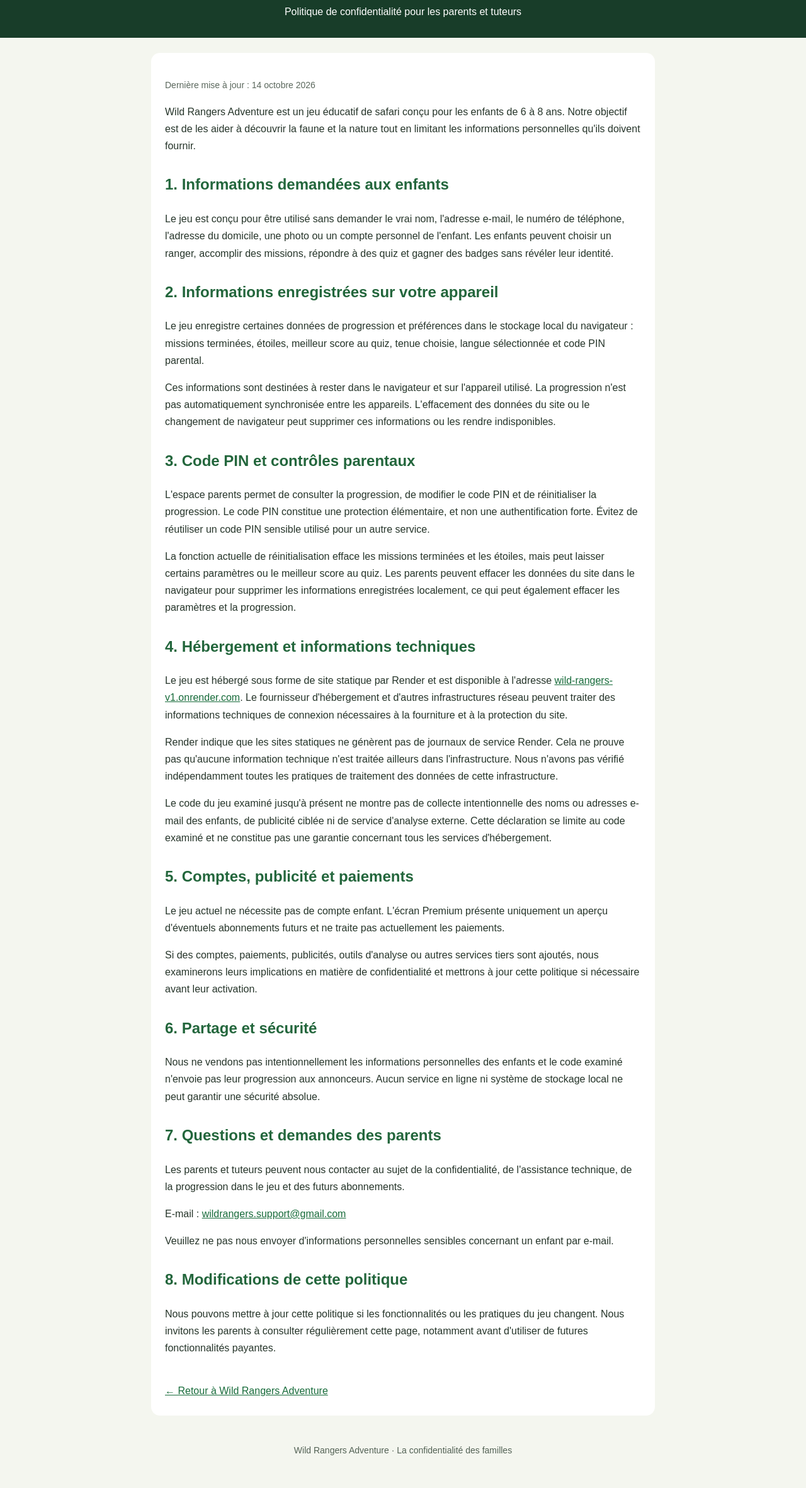
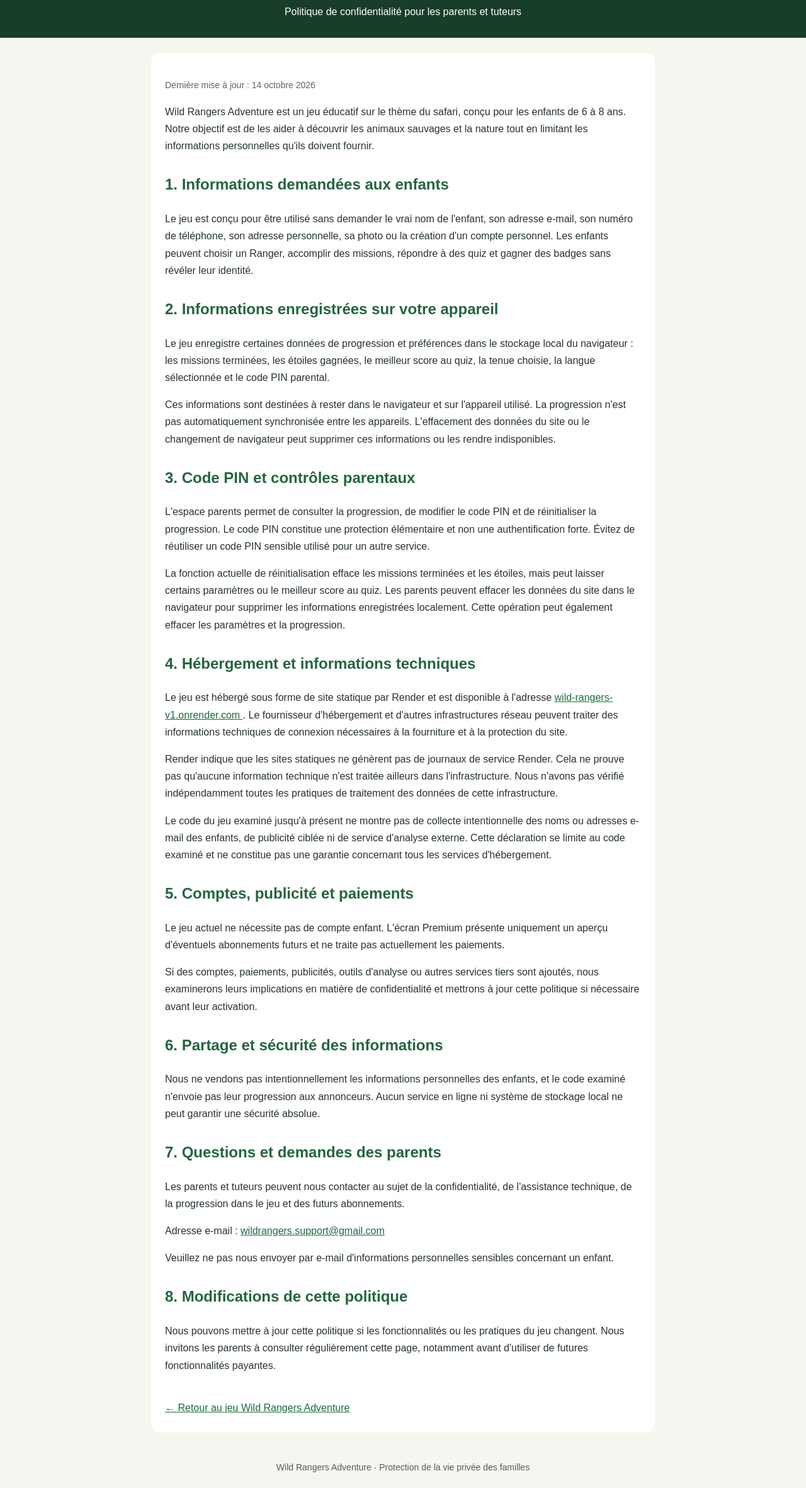
Before and after one commit to davidsapp/Wild-rangers-v1, a website: page public/privacy-fr.html in a window 1280 px wide. Shown: the part 77-2440 px from the top of the page at 63% size. Before the commit the page ends 2413 px from the top, so only its background shows below. Drawn offline with Linux system fonts and the light colour scheme.

Commit message:
Update privacy-fr.html

```diff
--- a/public/privacy-fr.html
+++ b/public/privacy-fr.html
@@ -5,22 +5,70 @@
   <meta charset="UTF-8">
   <meta name="viewport" content="width=device-width, initial-scale=1">
   <meta name="theme-color" content="#16211a">
-  <meta name="description" content="Politique de confidentialité de Wild Rangers Adventure pour les parents et tuteurs.">
+  <meta name="description" content="Politique de confidentialité de Wild Rangers Adventure destinée aux parents et tuteurs.">
   <title>Politique de confidentialité | Wild Rangers Adventure</title>
+
   <style>
     * { box-sizing: border-box; }
-    body { margin: 0; background: #f4f6ef; color: #26352a; font: 16px/1.7 Arial, sans-serif; }
-    header { background: #183d29; color: white; padding: 28px 18px; text-align: center; }
-    header h1 { margin: 0 0 8px; font-size: 27px; }
+
+    body {
+      margin: 0;
+      background: #f4f6ef;
+      color: #26352a;
+      font: 16px/1.7 Arial, sans-serif;
+    }
+
+    header {
+      background: #183d29;
+      color: white;
+      padding: 28px 18px;
+      text-align: center;
+    }
+
+    header h1 {
+      margin: 0 0 8px;
+      font-size: 27px;
+    }
+
     header p { margin: 0; }
-    main { max-width: 800px; margin: 24px auto; padding: 26px 22px; background: white; border-radius: 14px; }
-    h2 { color: #23663c; margin-top: 28px; }
-    a { color: #176b3a; overflow-wrap: anywhere; }
-    .date { color: #5b685d; font-size: 14px; }
-    .back { display: inline-block; margin-top: 24px; }
-    footer { text-align: center; padding: 20px; color: #526154; font-size: 14px; }
+
+    main {
+      max-width: 800px;
+      margin: 24px auto;
+      padding: 26px 22px;
+      background: white;
+      border-radius: 14px;
+    }
+
+    h2 {
+      color: #23663c;
+      margin-top: 28px;
+    }
+
+    a {
+      color: #176b3a;
+      overflow-wrap: anywhere;
+    }
+
+    .date {
+      color: #5b685d;
+      font-size: 14px;
+    }
+
+    .back {
+      display: inline-block;
+      margin-top: 24px;
+    }
+
+    footer {
+      text-align: center;
+      padding: 20px;
+      color: #526154;
+      font-size: 14px;
+    }
   </style>
 </head>
+
 <body>
   <header>
     <h1>Wild Rangers Adventure</h1>
@@ -30,42 +78,147 @@
   <main>
     <p class="date">Dernière mise à jour : 14 octobre 2026</p>
 
-    <p>Wild Rangers Adventure est un jeu éducatif de safari conçu pour les enfants de 6 à 8 ans. Notre objectif est de les aider à découvrir la faune et la nature tout en limitant les informations personnelles qu'ils doivent fournir.</p>
+    <p>
+      Wild Rangers Adventure est un jeu éducatif sur le thème du safari,
+      conçu pour les enfants de 6 à 8 ans. Notre objectif est de les aider
+      à découvrir les animaux sauvages et la nature tout en limitant les
+      informations personnelles qu'ils doivent fournir.
+    </p>
 
     <h2>1. Informations demandées aux enfants</h2>
-    <p>Le jeu est conçu pour être utilisé sans demander le vrai nom, l'adresse e-mail, le numéro de téléphone, l'adresse du domicile, une photo ou un compte personnel de l'enfant. Les enfants peuvent choisir un ranger, accomplir des missions, répondre à des quiz et gagner des badges sans révéler leur identité.</p>
+
+    <p>
+      Le jeu est conçu pour être utilisé sans demander le vrai nom de
+      l'enfant, son adresse e-mail, son numéro de téléphone, son adresse
+      personnelle, sa photo ou la création d'un compte personnel.
+      Les enfants peuvent choisir un Ranger, accomplir des missions,
+      répondre à des quiz et gagner des badges sans révéler leur identité.
+    </p>
 
     <h2>2. Informations enregistrées sur votre appareil</h2>
-    <p>Le jeu enregistre certaines données de progression et préférences dans le stockage local du navigateur : missions terminées, étoiles, meilleur score au quiz, tenue choisie, langue sélectionnée et code PIN parental.</p>
-    <p>Ces informations sont destinées à rester dans le navigateur et sur l'appareil utilisé. La progression n'est pas automatiquement synchronisée entre les appareils. L'effacement des données du site ou le changement de navigateur peut supprimer ces informations ou les rendre indisponibles.</p>
+
+    <p>
+      Le jeu enregistre certaines données de progression et préférences
+      dans le stockage local du navigateur : les missions terminées,
+      les étoiles gagnées, le meilleur score au quiz, la tenue choisie,
+      la langue sélectionnée et le code PIN parental.
+    </p>
+
+    <p>
+      Ces informations sont destinées à rester dans le navigateur et sur
+      l'appareil utilisé. La progression n'est pas automatiquement
+      synchronisée entre les appareils. L'effacement des données du site
+      ou le changement de navigateur peut supprimer ces informations ou
+      les rendre indisponibles.
+    </p>
 
     <h2>3. Code PIN et contrôles parentaux</h2>
-    <p>L'espace parents permet de consulter la progression, de modifier le code PIN et de réinitialiser la progression. Le code PIN constitue une protection élémentaire, et non une authentification forte. Évitez de réutiliser un code PIN sensible utilisé pour un autre service.</p>
-    <p>La fonction actuelle de réinitialisation efface les missions terminées et les étoiles, mais peut laisser certains paramètres ou le meilleur score au quiz. Les parents peuvent effacer les données du site dans le navigateur pour supprimer les informations enregistrées localement, ce qui peut également effacer les paramètres et la progression.</p>
+
+    <p>
+      L'espace parents permet de consulter la progression, de modifier
+      le code PIN et de réinitialiser la progression. Le code PIN constitue
+      une protection élémentaire et non une authentification forte.
+      Évitez de réutiliser un code PIN sensible utilisé pour un autre service.
+    </p>
+
+    <p>
+      La fonction actuelle de réinitialisation efface les missions
+      terminées et les étoiles, mais peut laisser certains paramètres
+      ou le meilleur score au quiz. Les parents peuvent effacer les données
+      du site dans le navigateur pour supprimer les informations enregistrées
+      localement. Cette opération peut également effacer les paramètres
+      et la progression.
+    </p>
 
     <h2>4. Hébergement et informations techniques</h2>
-    <p>Le jeu est hébergé sous forme de site statique par Render et est disponible à l'adresse <a href="https://wild-rangers-v1.onrender.com">wild-rangers-v1.onrender.com</a>. Le fournisseur d'hébergement et d'autres infrastructures réseau peuvent traiter des informations techniques de connexion nécessaires à la fourniture et à la protection du site.</p>
-    <p>Render indique que les sites statiques ne génèrent pas de journaux de service Render. Cela ne prouve pas qu'aucune information technique n'est traitée ailleurs dans l'infrastructure. Nous n'avons pas vérifié indépendamment toutes les pratiques de traitement des données de cette infrastructure.</p>
-    <p>Le code du jeu examiné jusqu'à présent ne montre pas de collecte intentionnelle des noms ou adresses e-mail des enfants, de publicité ciblée ni de service d'analyse externe. Cette déclaration se limite au code examiné et ne constitue pas une garantie concernant tous les services d'hébergement.</p>
+
+    <p>
+      Le jeu est hébergé sous forme de site statique par Render et est
+      disponible à l'adresse
+      <a href="https://wild-rangers-v1.onrender.com">
+        wild-rangers-v1.onrender.com
+      </a>.
+      Le fournisseur d'hébergement et d'autres infrastructures réseau
+      peuvent traiter des informations techniques de connexion nécessaires
+      à la fourniture et à la protection du site.
+    </p>
+
+    <p>
+      Render indique que les sites statiques ne génèrent pas de journaux
+      de service Render. Cela ne prouve pas qu'aucune information technique
+      n'est traitée ailleurs dans l'infrastructure. Nous n'avons pas
+      vérifié indépendamment toutes les pratiques de traitement des données
+      de cette infrastructure.
+    </p>
+
+    <p>
+      Le code du jeu examiné jusqu'à présent ne montre pas de collecte
+      intentionnelle des noms ou adresses e-mail des enfants, de publicité
+      ciblée ni de service d'analyse externe. Cette déclaration se limite
+      au code examiné et ne constitue pas une garantie concernant tous
+      les services d'hébergement.
+    </p>
 
     <h2>5. Comptes, publicité et paiements</h2>
-    <p>Le jeu actuel ne nécessite pas de compte enfant. L'écran Premium présente uniquement un aperçu d'éventuels abonnements futurs et ne traite pas actuellement les paiements.</p>
-    <p>Si des comptes, paiements, publicités, outils d'analyse ou autres services tiers sont ajoutés, nous examinerons leurs implications en matière de confidentialité et mettrons à jour cette politique si nécessaire avant leur activation.</p>
 
-    <h2>6. Partage et sécurité</h2>
-    <p>Nous ne vendons pas intentionnellement les informations personnelles des enfants et le code examiné n'envoie pas leur progression aux annonceurs. Aucun service en ligne ni système de stockage local ne peut garantir une sécurité absolue.</p>
+    <p>
+      Le jeu actuel ne nécessite pas de compte enfant. L'écran Premium
+      présente uniquement un aperçu d'éventuels abonnements futurs et
+      ne traite pas actuellement les paiements.
+    </p>
+
+    <p>
+      Si des comptes, paiements, publicités, outils d'analyse ou autres
+      services tiers sont ajoutés, nous examinerons leurs implications
+      en matière de confidentialité et mettrons à jour cette politique
+      si nécessaire avant leur activation.
+    </p>
+
+    <h2>6. Partage et sécurité des informations</h2>
+
+    <p>
+      Nous ne vendons pas intentionnellement les informations personnelles
+      des enfants, et le code examiné n'envoie pas leur progression aux
+      annonceurs. Aucun service en ligne ni système de stockage local ne
+      peut garantir une sécurité absolue.
+    </p>
 
     <h2>7. Questions et demandes des parents</h2>
-    <p>Les parents et tuteurs peuvent nous contacter au sujet de la confidentialité, de l'assistance technique, de la progression dans le jeu et des futurs abonnements.</p>
-    <p>E-mail : <a href="mailto:wildrangers.support@gmail.com">wildrangers.support@gmail.com</a></p>
-    <p>Veuillez ne pas nous envoyer d'informations personnelles sensibles concernant un enfant par e-mail.</p>
+
+    <p>
+      Les parents et tuteurs peuvent nous contacter au sujet de la
+      confidentialité, de l'assistance technique, de la progression dans
+      le jeu et des futurs abonnements.
+    </p>
+
+    <p>
+      Adresse e-mail :
+      <a href="mailto:wildrangers.support@gmail.com">
+        wildrangers.support@gmail.com
+      </a>
+    </p>
+
+    <p>
+      Veuillez ne pas nous envoyer par e-mail d'informations personnelles
+      sensibles concernant un enfant.
+    </p>
 
     <h2>8. Modifications de cette politique</h2>
-    <p>Nous pouvons mettre à jour cette politique si les fonctionnalités ou les pratiques du jeu changent. Nous invitons les parents à consulter régulièrement cette page, notamment avant d'utiliser de futures fonctionnalités payantes.</p>
 
-    <a class="back" href="/">← Retour à Wild Rangers Adventure</a>
+    <p>
+      Nous pouvons mettre à jour cette politique si les fonctionnalités
+      ou les pratiques du jeu changent. Nous invitons les parents à
+      consulter régulièrement cette page, notamment avant d'utiliser
+      de futures fonctionnalités payantes.
+    </p>
+
+    <a class="back" href="/">
+      ← Retour au jeu Wild Rangers Adventure
+    </a>
   </main>
 
-  <footer>Wild Rangers Adventure · La confidentialité des familles</footer>
+  <footer>
+    Wild Rangers Adventure · Protection de la vie privée des familles
+  </footer>
 </body>
 </html>
```
